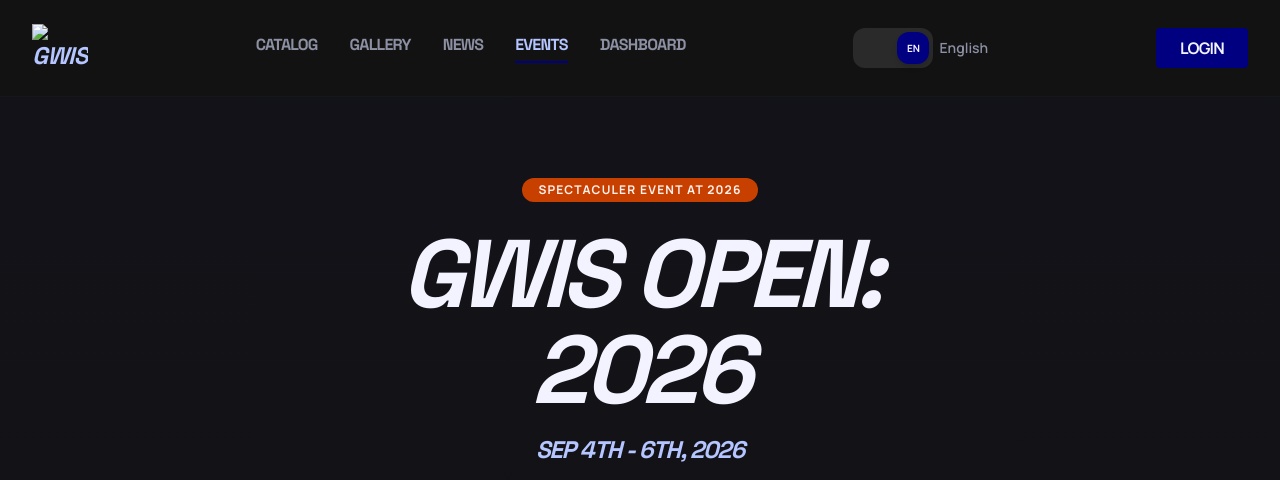
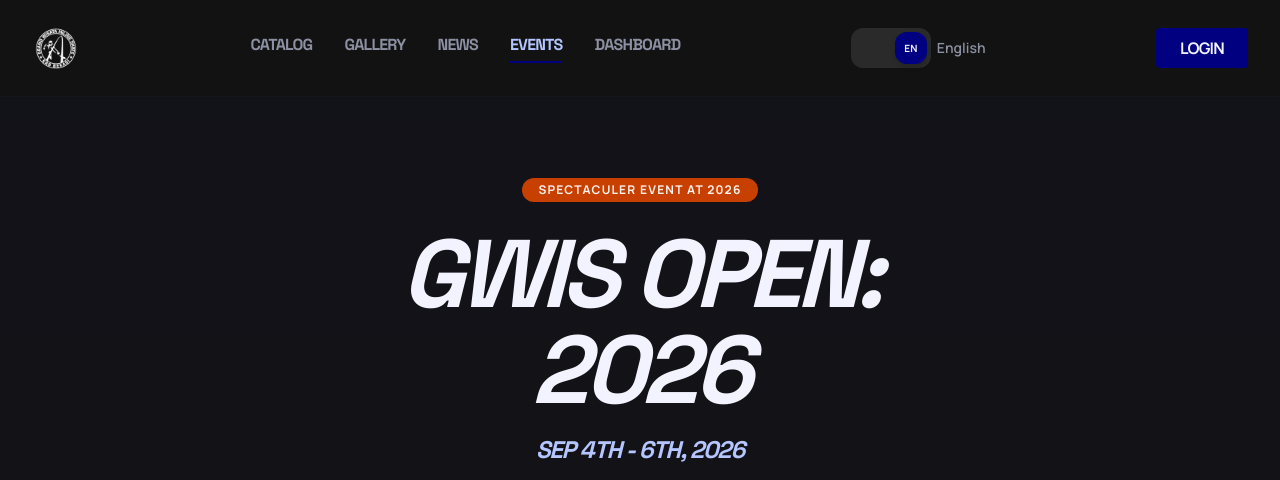
Before and after one commit to achmedreza/gwis-event, a plain HTML site: page index.html in a window 1280 px wide. Shown: the top 480 px of the page. Drawn offline with nearby package versions, Linux system fonts and the light colour scheme; the site is published under a folder, as on GitHub Pages, so addresses that start at the root find nothing.

Commit message:
Fix logo image source path in index.html

```diff
--- a/index.html
+++ b/index.html
@@ -100,7 +100,7 @@
 <div class="text-2xl italic font-black text-primary tracking-tight font-headline">
     <a href="/" class="flex items-center">
         <img
-            src="/assets/bulat-gwis-logo.png"
+            src="assets/bulat-gwis-logo.png"
             alt="GWIS"
             width="160"
             height="160"
```
